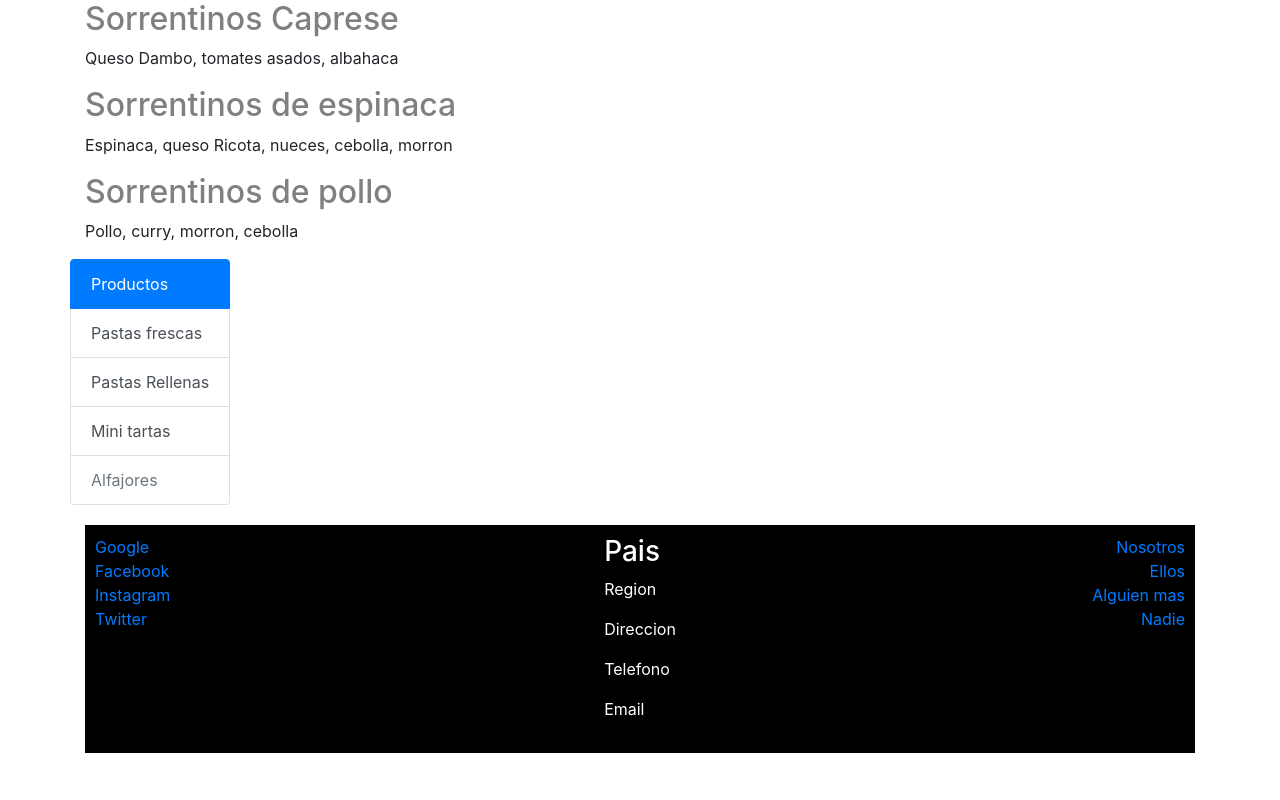
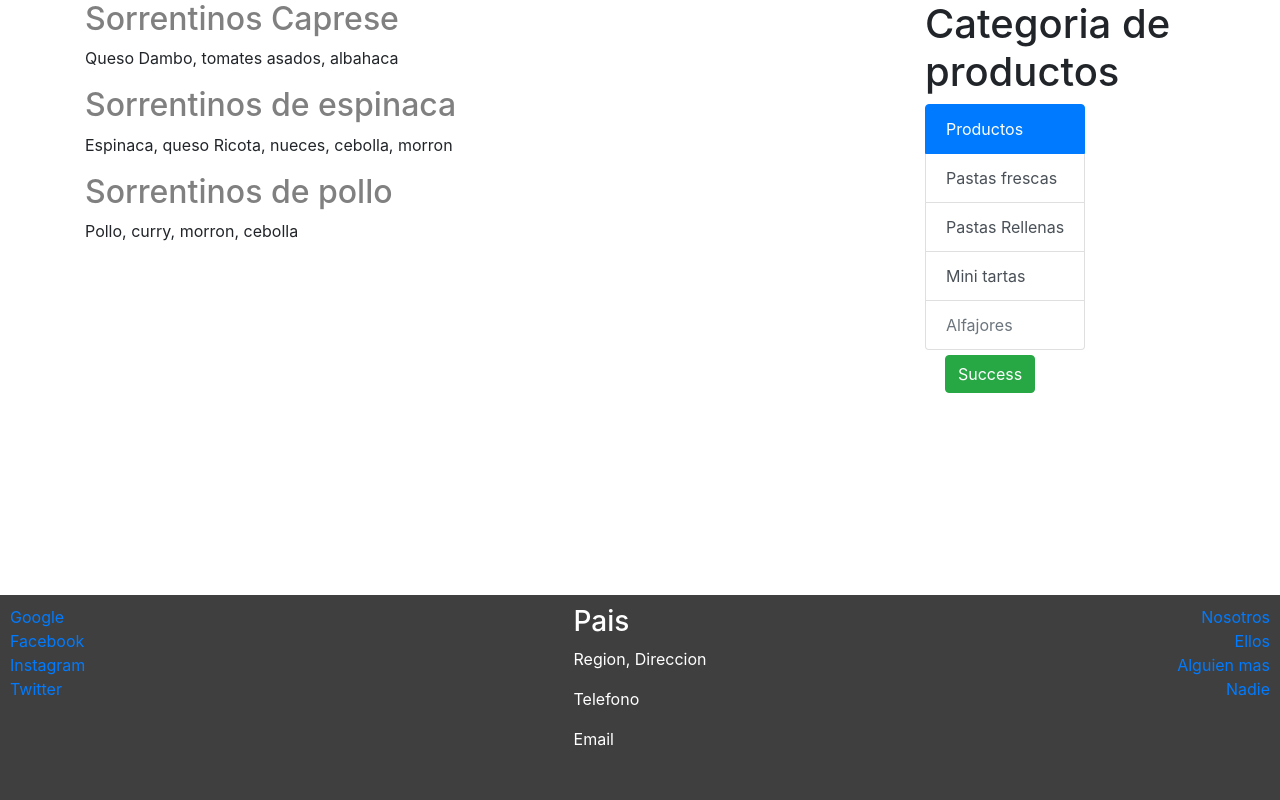
Before and after one commit to Vallejose/Repo-Bootstrap, a website: page Primera-Entrega.html in a window 1280 px wide. Drawn offline with nearby package versions, Linux system fonts and the light colour scheme.

Commit message:
Primera entrega completa

```diff
--- a/Primera-Entrega.html
+++ b/Primera-Entrega.html
@@ -1,5 +1,6 @@
 <!DOCTYPE html>
 <html lang="en">
+
 <head>
     <meta charset="UTF-8">
     <meta name="viewport" content="width=device-width, initial-scale=1.0">
@@ -9,28 +10,33 @@
     <link rel="stylesheet" href="css/styles.css">
     <title>Productos</title>
 </head>
+
 <body>
 
     <div class="container">
+        <div class="row">
+            <div class="col-9">
                 <div class="card-producto d-flex flex-column justify-content-between products-content">
-            <div>
                     <h2>Sorrentinos Caprese</h2>
                     <p>Queso Dambo, tomates asados, albahaca</p>
                 </div>
 
                 <div class="card-producto d-flex flex-column justify-content-between products-content">
-            <div>
+
                     <h2>Sorrentinos de espinaca</h2>
                     <p>Espinaca, queso Ricota, nueces, cebolla, morron</p>
                 </div>
 
                 <div class="card-producto d-flex flex-column justify-content-between products-content">
-            <div>
+
                     <h2>Sorrentinos de pollo</h2>
                     <p>Pollo, curry, morron, cebolla</p>
                 </div>
+            </div>
 
+            <div class="col-3">
                 <div class="row">
+                    <h1>Categoria de productos</h1>
                     <div class="list-group">
                         <a href="#" class="list-group-item list-group-item-action active list-elements">
                             Productos
@@ -41,10 +47,14 @@
                         <a href="#" class="list-group-item list-group-item-action disabled">Alfajores</a>
                     </div>
                 </div>
+                <div class="div boton">
+                <button type="button" class="btn btn-success">Success</button>
+            </div>
+        </div>
+        </div>
     </div>
 
-
-    <footer class="footer">
+    <footer class="page-footer font-small footer">
         <div class="row">
             <div class="col-4 d-flex flex-column footer-sites">
                 <a href="http://www.google.com">Google</a>
@@ -55,8 +65,7 @@
             <div class="col-4 d-flex flex-column align-items-center footer-adress">
                 <address>
                     <h3>Pais</h3>
-           <p> Region</p>
-            <p>Direccion</p>
+                    <p> Region, Direccion</p>
                     <p>Telefono</p>
                     <p>Email</p>
                 </address>
@@ -72,6 +81,7 @@
 
     <script src="node_modules/jquery/dist/jquery.min.js"></script>
     <script src="node_modules/popper.js/dist/popper.min.js"></script>
-    <script src="node_modules/bootstrap/dist/js/bootstrap.min.js" ></script>
+    <script src="node_modules/bootstrap/dist/js/bootstrap.min.js"></script>
 </body>
+
 </html>
--- a/css/styles.css
+++ b/css/styles.css
@@ -1,8 +1,12 @@
 .footer{
     padding: 10px 10px 0 10px;
-    background-color:black;
+    background-color:rgb(63, 63, 63);
     margin-bottom: 0px;
     margin-top: 20px;
+    position: absolute;
+ bottom: 0;
+ width: 100%;
+ height: 205px;
 }
 
 .footer-adress{
@@ -18,3 +22,7 @@ align-self: center;
     color: grey;
 
 }
+
+.boton{
+    padding: 5px;
+}
```
Lines whose indentation alone changed are shown as unchanged.
